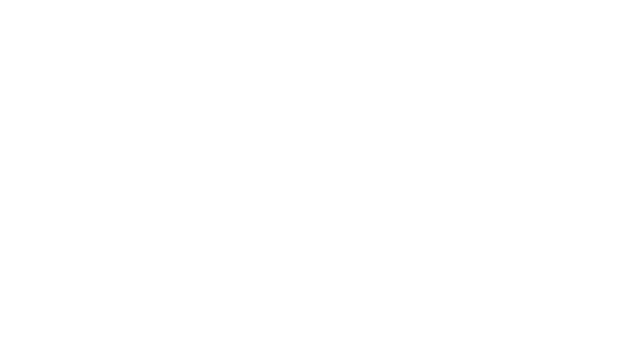
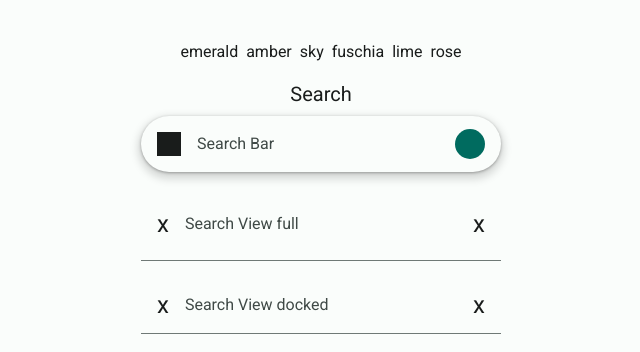
Before and after one commit to ndsanja/pijar-nuxt-md, a Nuxt app: page /md/search in a window 1280 px wide. Before the commit this address had no page. Shown: the top 352 px of the page, without its empty margins (319-959 px from the left). Built offline with nearby package versions, Linux system fonts and the light colour scheme.

Commit message:
create skeleton search, radio, proges

```diff
--- a/pages/index.vue
+++ b/pages/index.vue
@@ -24,6 +24,9 @@ onMounted(() => {
     <NuxtLink to="/md/bottom-navbar" class="underline">bottom-navbar</NuxtLink>
     <NuxtLink to="/md/drawer" class="underline">drawer</NuxtLink>
     <NuxtLink to="/md/rail" class="underline">rail</NuxtLink>
+    <NuxtLink to="/md/progres" class="underline">progres</NuxtLink>
+    <NuxtLink to="/md/radio" class="underline">radio</NuxtLink>
+    <NuxtLink to="/md/search" class="underline">search</NuxtLink>
     <div class="flex space-x-2">
       <button @click="generateColor('#10b981')">emerald</button>
       <button @click="generateColor('#f59e0b')">amber</button>
--- /dev/null
+++ b/pages/md/progres.vue
@@ -0,0 +1,38 @@
+<script setup lang="ts">
+import { generateColor } from '~~/md/core/styles/colors';
+</script>
+
+<template>
+  <div
+    class="flex flex-col items-center justify-center space-y-4 py-10 text-on-background-light dark:text-on-background-dark bg-background-light dark:bg-background-dark">
+    <div class="flex space-x-2">
+      <button @click="generateColor('#10b981')">emerald</button>
+      <button @click="generateColor('#f59e0b')">amber</button>
+      <button @click="generateColor('#0ea5e9')">sky</button>
+      <button @click="generateColor('#d946ef')">fuschia</button>
+      <button @click="generateColor('#84cc16')">lime</button>
+      <button @click="generateColor('#881337')">rose</button>
+    </div>
+    <div class="flex flex-col items-center justify-center">
+      <h1 class="text-xl mb-2">Progress</h1>
+      <div class="flex items-center justify-center">
+        <div class="w-[300px] h-[300px] flex flex-col items-center justify-center space-y-4">
+          <!--Start COMPONENT -->
+          <!-- linear -->
+          <div class="relative h-[4px] w-full bg-surface-variant-light dark:bg-surface-variant-dark">
+            <div class="absolute h-full w-[75%] bg-primary-light dark:bg-primary-dark"></div>
+          </div>
+          <!-- cirlcular- bug!! -->
+          <div
+            class="relative aspect-square w-[48px] rounded-full bg-transparent border-[4px] border-surface-variant-light dark:border-surface-variant-dark">
+            <div
+              class="absolute aspect-square w-[48px] rounded-full bg-transparent border-[4px] border-primary-light dark:border-primary-dark">
+            </div>
+          </div>
+          <!--End COMPONENT -->
+        </div>
+      </div>
+    </div>
+
+  </div>
+</template>
--- /dev/null
+++ b/pages/md/radio.vue
@@ -0,0 +1,32 @@
+<script setup lang="ts">
+import { generateColor } from '~~/md/core/styles/colors';
+</script>
+
+<template>
+  <div
+    class="flex flex-col items-center justify-center space-y-4 py-10 text-on-background-light dark:text-on-background-dark bg-background-light dark:bg-background-dark">
+    <div class="flex space-x-2">
+      <button @click="generateColor('#10b981')">emerald</button>
+      <button @click="generateColor('#f59e0b')">amber</button>
+      <button @click="generateColor('#0ea5e9')">sky</button>
+      <button @click="generateColor('#d946ef')">fuschia</button>
+      <button @click="generateColor('#84cc16')">lime</button>
+      <button @click="generateColor('#881337')">rose</button>
+    </div>
+    <div class="flex flex-col items-center justify-center">
+      <h1 class="text-xl mb-2">Radio</h1>
+      <div class="flex items-center justify-center">
+        <div class="w-[300px] h-[300px] flex flex-col items-center justify-center space-y-4">
+          <!--Start COMPONENT -->
+          <div
+            class="flex items-center justify-center h-10 w-10 rounded-full bg-surface-variant-light dark:bg-surface-variant-dark">
+            <input type="radio" class="h-5 w-5 accent-primary-light dark:accent-primary-dark">
+          </div>
+
+          <!--End COMPONENT -->
+        </div>
+      </div>
+    </div>
+
+  </div>
+</template>
--- /dev/null
+++ b/pages/md/search.vue
@@ -0,0 +1,57 @@
+<script setup lang="ts">
+import { generateColor } from '~~/md/core/styles/colors';
+</script>
+
+<template>
+  <div
+    class="flex flex-col items-center justify-center space-y-4 py-10 text-on-background-light dark:text-on-background-dark bg-background-light dark:bg-background-dark">
+    <div class="flex space-x-2">
+      <button @click="generateColor('#10b981')">emerald</button>
+      <button @click="generateColor('#f59e0b')">amber</button>
+      <button @click="generateColor('#0ea5e9')">sky</button>
+      <button @click="generateColor('#d946ef')">fuschia</button>
+      <button @click="generateColor('#84cc16')">lime</button>
+      <button @click="generateColor('#881337')">rose</button>
+    </div>
+    <div class="flex flex-col items-center justify-center">
+      <h1 class="text-xl mb-2">Search</h1>
+      <div class="flex flex-col space-y-4 items-center justify-center">
+        <!--Start COMPONENT -->
+        <!-- serachbar -->
+        <div
+          class="flex items-center h-14 w-full min-w-[360px] max-w-[720px] px-4 space-x-4 rounded-full !shadow-elevation-3-light dark:!shadow-elevation-3-dark shadow-surface-tint-light/20 dark:shadow-surface-tint-dark/20 bg-surface-light dark:bg-surface-dark">
+          <div class="h-6 w-6 bg-on-surface-light dark:bg-on-surface-dark"></div>
+          <input type="text" placeholder="Search Bar"
+            class="flex-1 bg-transparent outline-none active:outline-none focus:outline-none text-on-surface-light dark:text-on-surface-dark placeholder:text-body-large placeholder-on-surface-variant-light dark:placeholder-on-surface-variant-dark">
+          <div class="h-[30px] w-[30px] rounded-full bg-primary-light dark:bg-primary-dark"></div>
+        </div>
+
+        <!-- serach view full -->
+        <div>
+          <div
+            class="flex items-center h-[72px] w-full min-w-[360px] max-w-[720px] px-4 space-x-4 bg-surface-light dark:bg-surface-dark">
+            <div class="text-[24px] text-on-surface-light dark:text-on-surface-dark">x</div>
+            <input type="text" placeholder="Search View full"
+              class="flex-1 bg-transparent outline-none active:outline-none focus:outline-none text-on-surface-light dark:text-on-surface-dark placeholder:text-body-large placeholder-on-surface-variant-light dark:placeholder-on-surface-variant-dark">
+            <div class="text-[24px] text-on-surface-light dark:text-on-surface-dark">x</div>
+          </div>
+          <div class="h-[1px] bg-outline-light dark:bg-outline-dark w-full" />
+        </div>
+
+        <!-- serach view docked -->
+        <div>
+          <div
+            class="flex items-center h-14 w-full min-w-[360px] max-w-[720px] px-4 space-x-4 bg-surface-light dark:bg-surface-dark">
+            <div class="text-[24px] text-on-surface-light dark:text-on-surface-dark">x</div>
+            <input type="text" placeholder="Search View docked"
+              class="flex-1 bg-transparent outline-none active:outline-none focus:outline-none text-on-surface-light dark:text-on-surface-dark placeholder:text-body-large placeholder-on-surface-variant-light dark:placeholder-on-surface-variant-dark">
+            <div class="text-[24px] text-on-surface-light dark:text-on-surface-dark">x</div>
+          </div>
+          <div class="h-[1px] bg-outline-light dark:bg-outline-dark w-full" />
+        </div>
+        <!--End COMPONENT -->
+      </div>
+    </div>
+
+  </div>
+</template>
```
